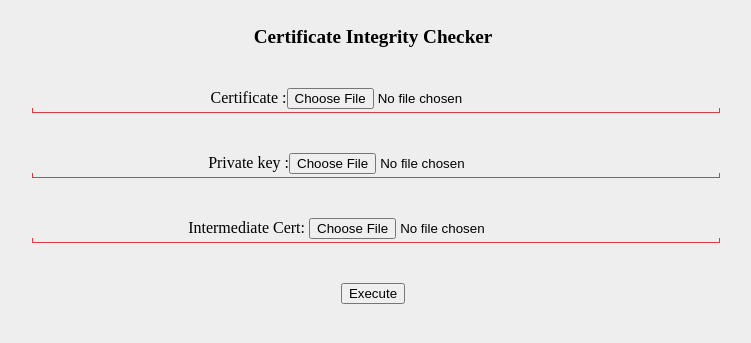
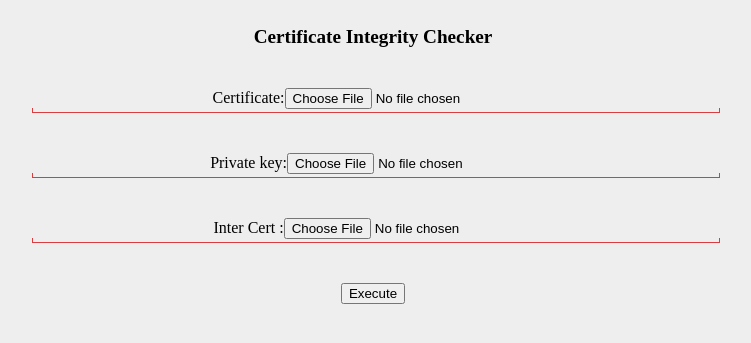
Before and after one commit to snkk1210/cvfl, a Flask app: page / in a window 1280 px wide. Shown: the top 343 px of the page, without its empty margins (267-1018 px from the left). Run offline with Flask 2, Linux system fonts and the light colour scheme.

Commit message:
modify: adjust

```diff
--- a/templates/layout.html
+++ b/templates/layout.html
@@ -8,9 +8,9 @@
         <body>
                 <h4>Certificate Integrity Checker</h4>
                 <form method="post" action="{{ env }}exec" enctype="multipart/form-data">
-                        <div class="item">Certificate      :<input name="cert" type="file"></div>
-                        <div class="item">Private key      :<input name="privkey" type="file"></div>
-                        <div class="item">Intermediate Cert: <input name="chain" type="file"></div>
+                        <div class="item">Certificate:<input name="cert" type="file"></div>
+                        <div class="item">Private key:<input name="privkey" type="file"></div>
+                        <div class="item">Inter Cert :<input name="chain" type="file"></div>
                         <input type="submit" value="Execute">
                 </form>
 		<div class="restitle">{{ restitle }}</div>
```
